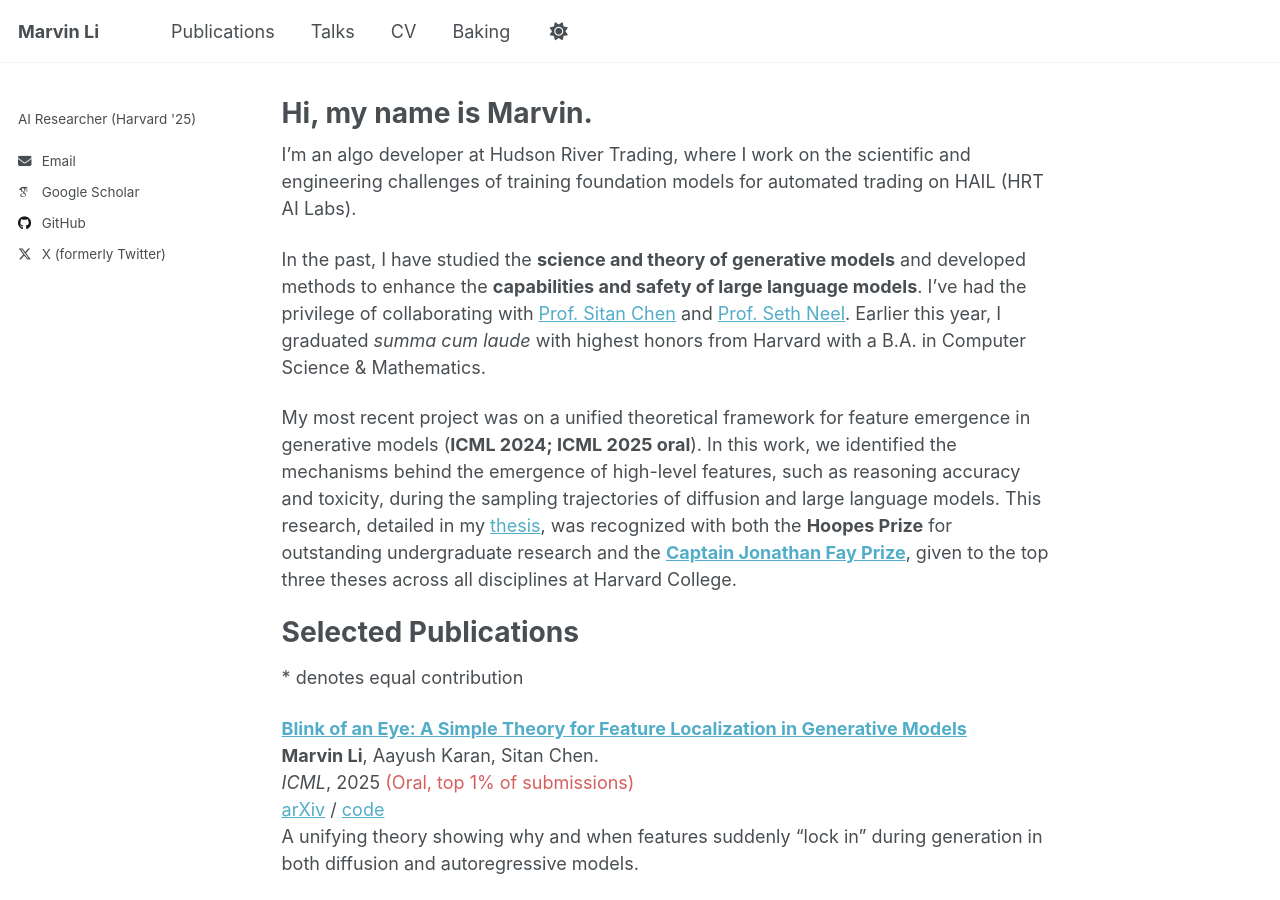
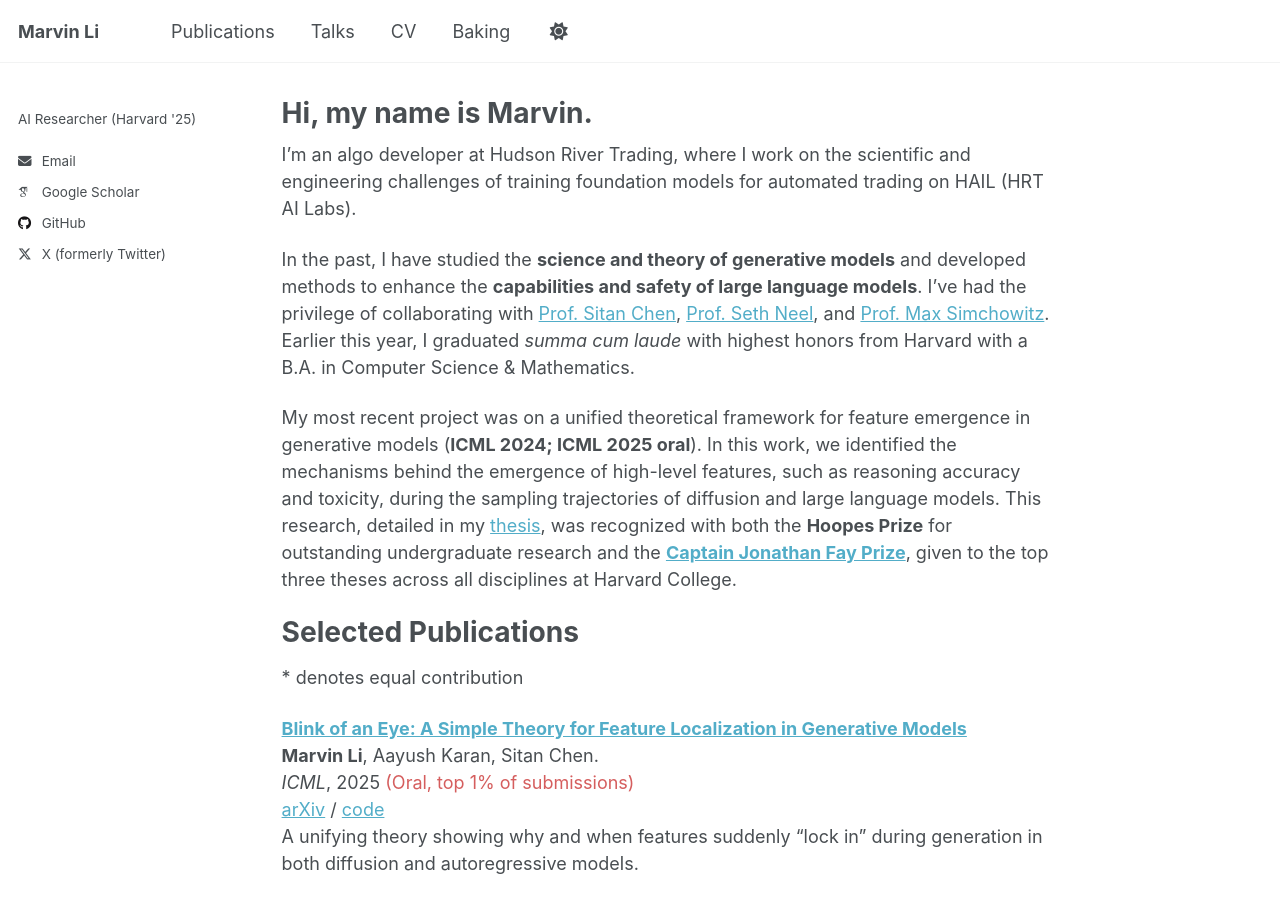
Before and after one commit to marvinfli/marvinfli.github.io, a Jekyll site: the page built from _pages/about.md, in a window 1280 px wide and 900 px high. Built offline with Jekyll 4.4.1, drawn with Linux system fonts in a browser that asks for light colours; some web fonts are replaced; a script that is not in the unit is left out.

Commit message:
add name

```diff
--- a/_pages/about.md
+++ b/_pages/about.md
@@ -10,7 +10,7 @@ redirect_from:
 
 I'm an algo developer at Hudson River Trading, where I work on the scientific and engineering challenges of training foundation models for automated trading on HAIL (HRT AI Labs).
 
-In the past, I have studied the **science and theory of generative models** and developed methods to enhance the **capabilities and safety of large language models**. I've had the privilege of collaborating with [Prof. Sitan Chen](https://sitanchen.com/) and [Prof. Seth Neel](https://sethneel.com/). Earlier this year, I graduated *summa cum laude* with highest honors from Harvard with a B.A. in Computer Science & Mathematics.
+In the past, I have studied the **science and theory of generative models** and developed methods to enhance the **capabilities and safety of large language models**. I've had the privilege of collaborating with [Prof. Sitan Chen](https://sitanchen.com/), [Prof. Seth Neel](https://sethneel.com/), and [Prof. Max Simchowitz](https://msimchowitz.github.io/). Earlier this year, I graduated *summa cum laude* with highest honors from Harvard with a B.A. in Computer Science & Mathematics.
 
 My most recent project was on a unified theoretical framework for feature emergence in generative models (**ICML 2024; ICML 2025 oral**). In this work, we identified the mechanisms behind the emergence of high-level features, such as reasoning accuracy and toxicity, during the sampling trajectories of diffusion and large language models. This research, detailed in my [thesis](/files/thesis.pdf), was recognized with both the **Hoopes Prize** for outstanding undergraduate research and the [**Captain Jonathan Fay Prize**](https://www.radcliffe.harvard.edu/news-and-ideas/harvard-radcliffe-institute-awards-2025-fay-prizes-for-outstanding-theses-of-graduating-class), given to the top three theses across all disciplines at Harvard College.
 
```
